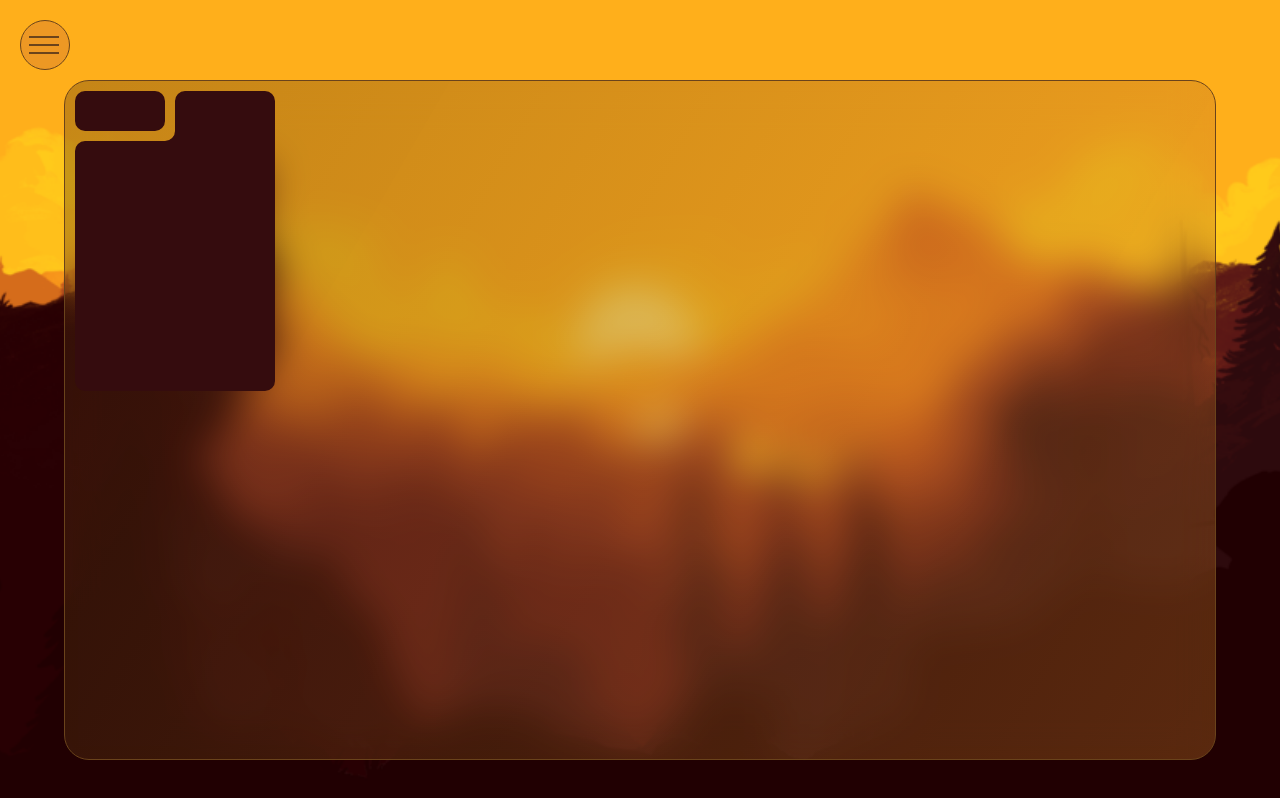
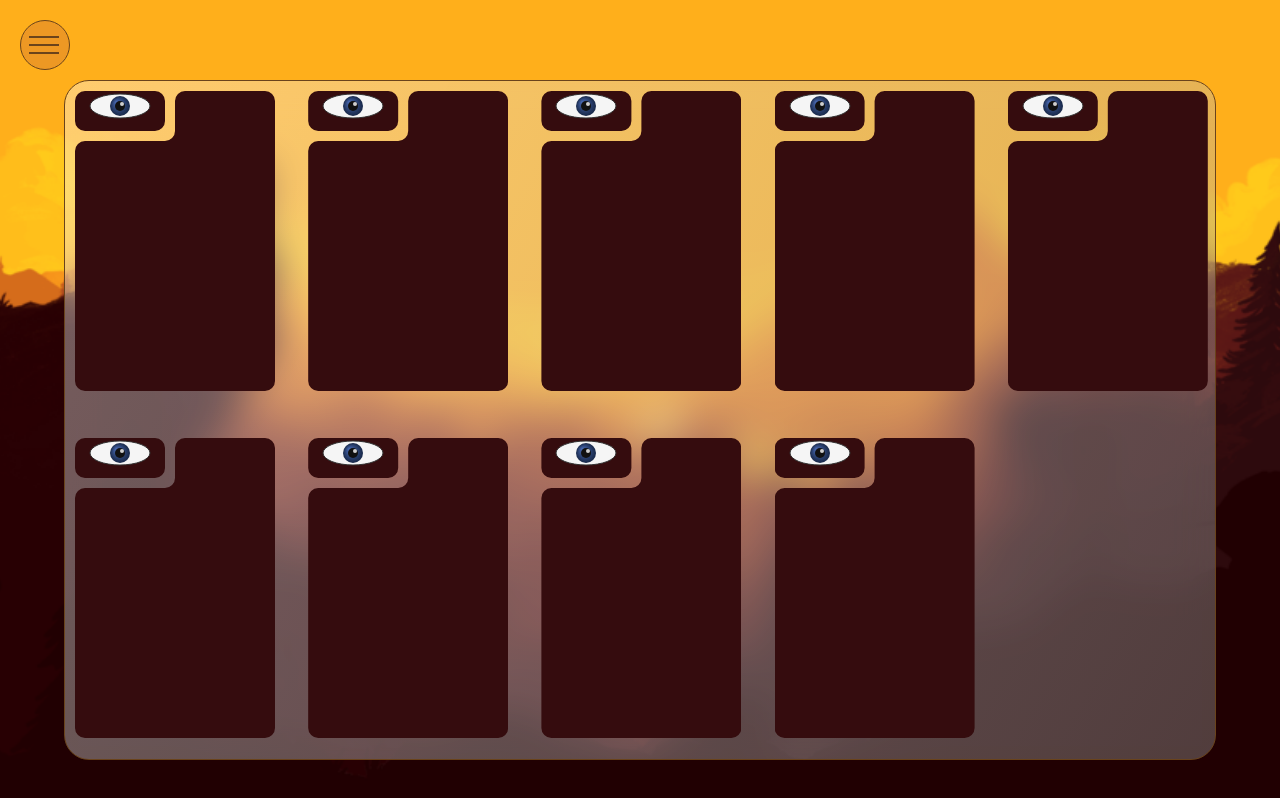
Before and after one commit to mormolad/resume, a Next.js app: page /portfolio in a window 1280 px wide. Built offline with nearby package versions, Linux system fonts and the light colour scheme.

Commit message:
[~]FB отрисован следящий глаз

```diff
--- a/src/app/portfolio/page.module.css
+++ b/src/app/portfolio/page.module.css
@@ -21,9 +21,12 @@
   backdrop-filter: blur(20px);
   background-image: linear-gradient(
     120deg,
-    rgba(69, 42, 16, 0.309),
-    rgba(223, 135, 46, 0.3)
+    rgba(255, 255, 255, 0.37),
+    rgba(163, 162, 160, 0.377)
   );
+  display: grid;
+  grid-template-columns: repeat(auto-fit, minmax(200px, 1fr));
+  gap: 16px; /* Расстояние между элементами */
 }
 .item {
   list-style: none; /* Убирает маркеры списка */
--- a/src/app/portfolio/page.tsx
+++ b/src/app/portfolio/page.tsx
@@ -8,14 +8,30 @@ export default function Portfolio() {
         <li className={styles.item}>
           <Card />
         </li>
-        <li className={styles.item}></li>
-        <li className={styles.item}></li>
-        <li className={styles.item}></li>
-        <li className={styles.item}></li>
-        <li className={styles.item}></li>
-        <li className={styles.item}></li>
-        <li className={styles.item}></li>
-        <li className={styles.item}></li>
+        <li className={styles.item}>
+          <Card />
+        </li>
+        <li className={styles.item}>
+          <Card />
+        </li>
+        <li className={styles.item}>
+          <Card />
+        </li>
+        <li className={styles.item}>
+          <Card />
+        </li>
+        <li className={styles.item}>
+          <Card />
+        </li>
+        <li className={styles.item}>
+          <Card />
+        </li>
+        <li className={styles.item}>
+          <Card />
+        </li>
+        <li className={styles.item}>
+          <Card />
+        </li>
       </ul>
     </main>
   );
--- a/src/components/Card/Card.tsx
+++ b/src/components/Card/Card.tsx
@@ -1,8 +1,9 @@
 import styles from './Card.module.css';
-
+import Eye from '@/components/Eye/Eye';
 export default function Card() {
-
-    return <div className={styles.card}>
+  return (
+    <div className={styles.card}>
+      <Eye />
     </div>
-
-    }
+  );
+}
--- /dev/null
+++ b/src/components/Eye/Eye.module.css
@@ -0,0 +1,3 @@
+.eye {
+  margin-left: 10px;
+}
--- /dev/null
+++ b/src/components/Eye/Eye.tsx
@@ -0,0 +1,165 @@
+'use client';
+import React, { useState, useEffect, useRef } from 'react';
+import styles from './Eye.module.css';
+
+const Eye: React.FC = () => {
+  const eyeRef = useRef<HTMLDivElement>(null);
+  const [eyeData, setEyeData] = useState({
+    iris: { x: 35, y: 15 },
+    pupil: { x: 35, y: 15 },
+    target: { x: 35, y: 15 },
+  });
+
+  // Константы размеров
+  const eyeSize = { width: 70, height: 30 };
+  const irisRadius = 10;
+  const pupilRadius = 5;
+  const maxMovement = 8;
+  const center = { x: 35, y: 15 };
+
+  // Refs для анимации
+  const animationRef = useRef<number>(0);
+  const lastTimeRef = useRef<number>(0);
+
+  useEffect(() => {
+    const handleMouseMove = (e: MouseEvent) => {
+      if (!eyeRef.current) return;
+
+      const rect = eyeRef.current.getBoundingClientRect();
+      const eyeCenter = {
+        x: rect.left + rect.width / 2,
+        y: rect.top + rect.height / 2,
+      };
+
+      const dx = e.clientX - eyeCenter.x;
+      const dy = e.clientY - eyeCenter.y;
+      const distance = Math.sqrt(dx * dx + dy * dy);
+
+      const direction = {
+        x: dx / (distance || 1),
+        y: dy / (distance || 1),
+      };
+
+      const movement = Math.min(distance * 0.025, maxMovement);
+      setEyeData((prev) => ({
+        ...prev,
+        target: {
+          x: center.x + direction.x * movement,
+          y: center.y + direction.y * movement,
+        },
+      }));
+    };
+
+    const animate = (time: number) => {
+      if (!lastTimeRef.current) lastTimeRef.current = time;
+      const deltaTime = time - lastTimeRef.current;
+      lastTimeRef.current = time;
+
+      const smoothFactor = Math.min(0.2 * (deltaTime / 16), 0.3);
+
+      setEyeData((prev) => {
+        // Рассчитываем новые позиции с округлением
+        const irisX = Math.round(
+          prev.iris.x + (prev.target.x - prev.iris.x) * smoothFactor
+        );
+        const irisY = Math.round(
+          prev.iris.y + (prev.target.y - prev.iris.y) * smoothFactor
+        );
+
+        const pupilX = Math.round(
+          irisX + (prev.target.x - irisX) * smoothFactor * 1.3
+        );
+        const pupilY = Math.round(
+          irisY + (prev.target.y - irisY) * smoothFactor * 1.3
+        );
+
+        return {
+          ...prev,
+          iris: { x: irisX, y: irisY },
+          pupil: { x: pupilX, y: pupilY },
+        };
+      });
+
+      animationRef.current = requestAnimationFrame(animate);
+    };
+
+    // Запускаем анимацию
+    animationRef.current = requestAnimationFrame(animate);
+    document.addEventListener('mousemove', handleMouseMove);
+
+    return () => {
+      // Очистка
+      if (animationRef.current) {
+        cancelAnimationFrame(animationRef.current);
+      }
+      document.removeEventListener('mousemove', handleMouseMove);
+    };
+  }, []);
+
+  return (
+    <div ref={eyeRef} className={styles.eye}>
+      <svg
+        width={eyeSize.width}
+        height={eyeSize.height}
+        viewBox={`0 0 ${eyeSize.width} ${eyeSize.height}`}
+        className={styles.eyeSvg}
+      >
+        {/* Белок глаза */}
+        <ellipse
+          cx={center.x}
+          cy={center.y}
+          rx={30}
+          ry={12}
+          fill="#f5f5f5"
+          stroke="#333"
+          strokeWidth="1"
+        />
+
+        {/* Радужная оболочка */}
+        <circle
+          cx={eyeData.iris.x}
+          cy={eyeData.iris.y}
+          r={irisRadius}
+          fill="url(#irisGradient)"
+          className={styles.iris}
+        />
+
+        {/* Зрачок */}
+        <circle
+          cx={eyeData.pupil.x}
+          cy={eyeData.pupil.y}
+          r={pupilRadius}
+          fill="#111"
+          className={styles.pupil}
+        />
+
+        {/* Блик */}
+        <circle
+          cx={eyeData.pupil.x + 2}
+          cy={eyeData.pupil.y - 2}
+          r={2}
+          fill="white"
+          opacity="0.8"
+          className={styles.highlight}
+        />
+
+        {/* Градиент для радужки */}
+        <defs>
+          <radialGradient
+            id="irisGradient"
+            cx="50%"
+            cy="50%"
+            r="50%"
+            fx="30%"
+            fy="30%"
+          >
+            <stop offset="0%" stopColor="#4b6cb7" />
+            <stop offset="100%" stopColor="#182848" />
+          </radialGradient>
+        </defs>
+      </svg>
+    </div>
+  );
+};
+
+export default Eye;
```
